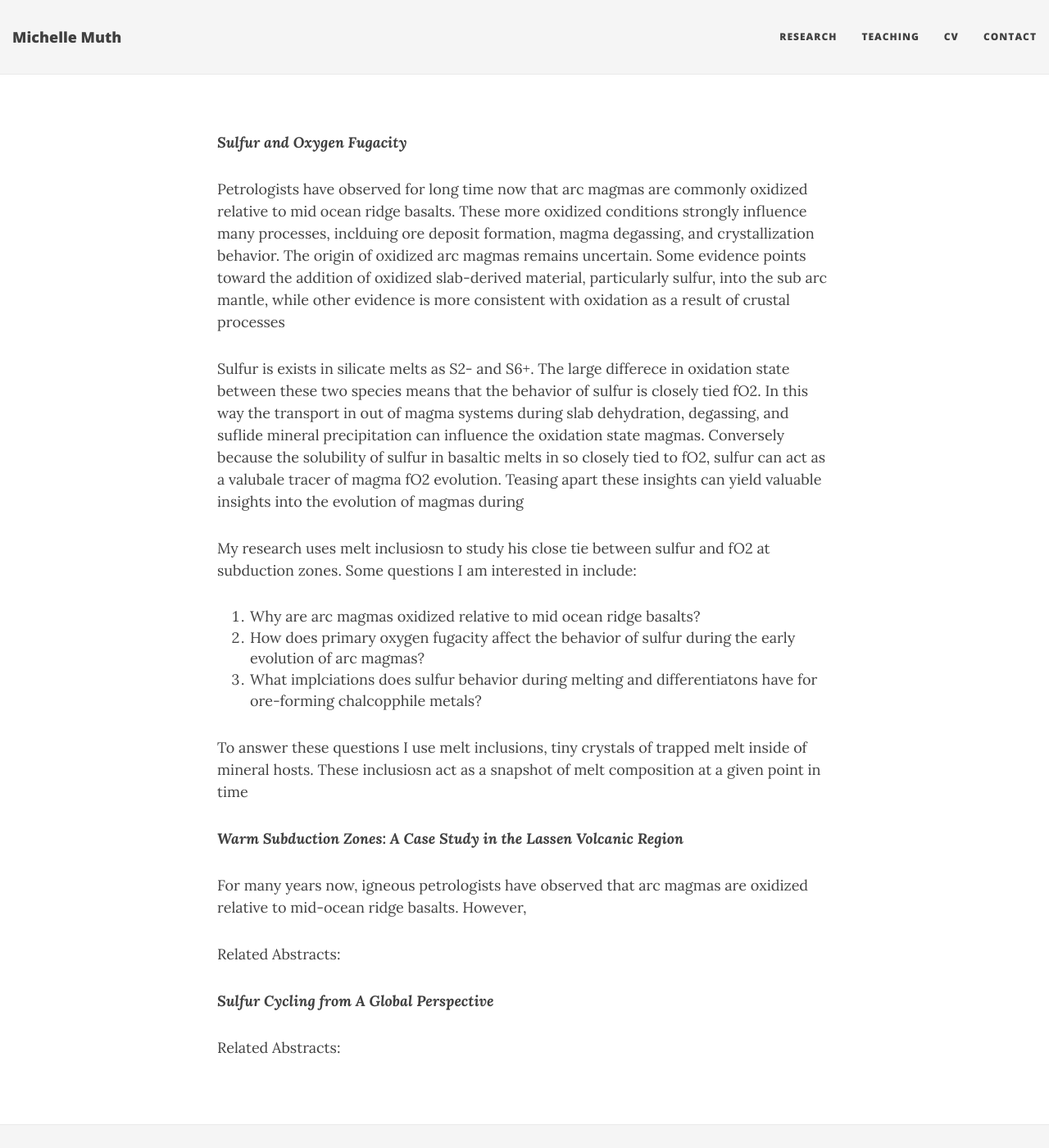
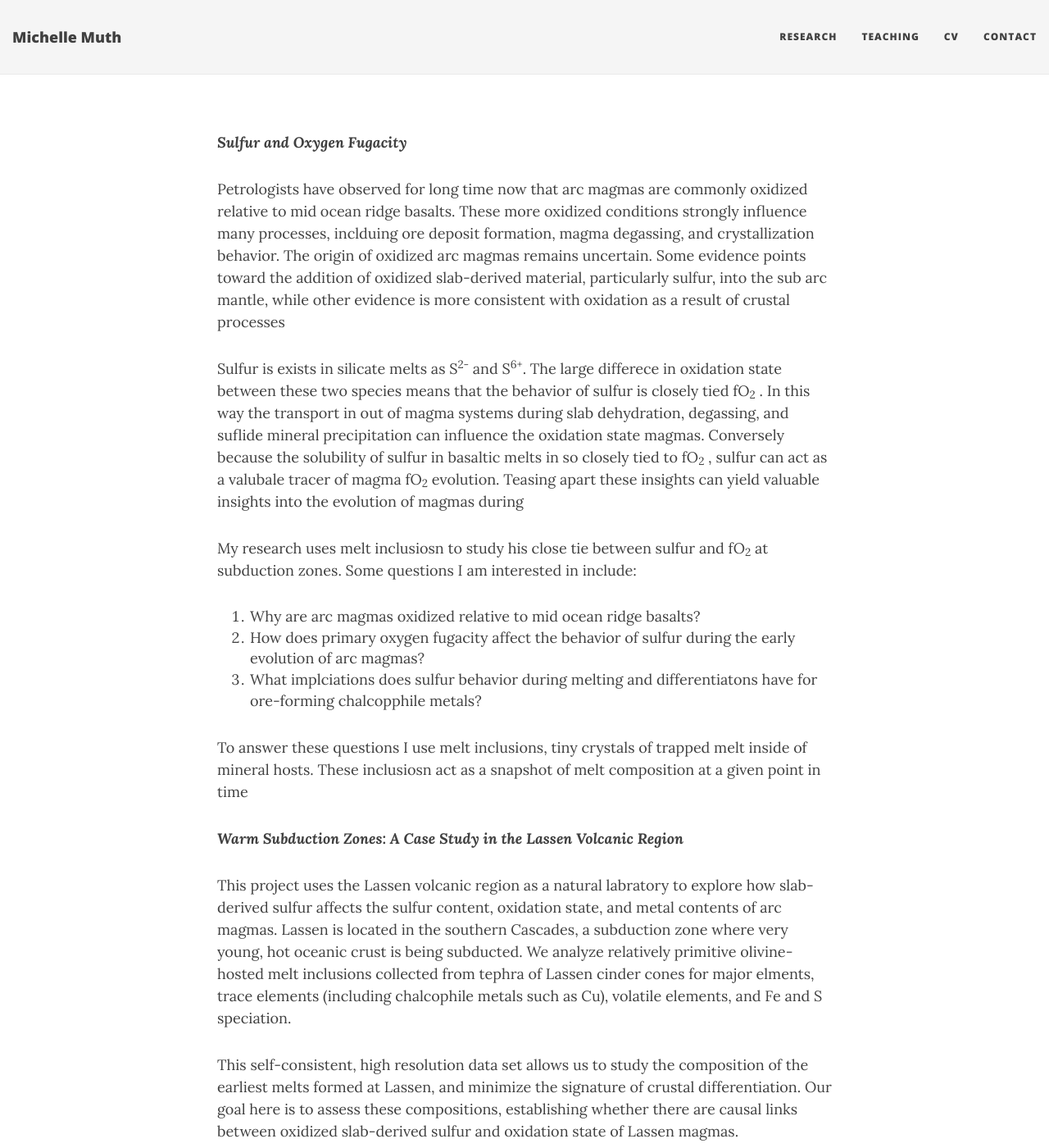
Before and after one commit to MichelleMuth/michellemuth.github.io, a Jekyll site: the page built from Research.md, in a window 1280 px wide and 1400 px high. Shown: the whole window at 82% size. Built offline with Jekyll 4.4.1, drawn with Linux system fonts in a browser that asks for light colours; nearby versions of some CDN libraries; some of the changed text lies outside the part shown.

Commit message:
Update Research.md

```diff
--- a/Research.md
+++ b/Research.md
@@ -8,9 +8,9 @@ img: /img/Teaching1
 
 Petrologists have observed for long time now that arc magmas are commonly oxidized relative to mid ocean ridge basalts. These more oxidized conditions strongly influence many processes, inclduing ore deposit formation, magma degassing, and crystallization behavior. The origin of oxidized arc magmas remains uncertain. Some evidence points toward the addition of oxidized slab-derived material, particularly sulfur, into the sub arc mantle, while other evidence is more consistent with oxidation as a result of crustal processes
 
-Sulfur is exists in silicate melts as S2- and S6+. The large differece in oxidation state between these two species means that the behavior of sulfur is closely tied fO2. In this way the transport in out of magma systems during slab dehydration, degassing, and suflide mineral precipitation can influence the oxidation state magmas. Conversely because the solubility of sulfur in basaltic melts in so closely tied to fO2, sulfur can act as a valubale tracer of magma fO2 evolution. Teasing apart these insights can yield valuable insights into the evolution of magmas during
+Sulfur is exists in silicate melts as S<sup>2-</sup> and S<sup>6+</sup>. The large differece in oxidation state between these two species means that the behavior of sulfur is closely tied fO<sub>2</sub> . In this way the transport in out of magma systems during slab dehydration, degassing, and suflide mineral precipitation can influence the oxidation state magmas. Conversely because the solubility of sulfur in basaltic melts in so closely tied to fO<sub>2</sub> , sulfur can act as a valubale tracer of magma fO<sub>2</sub> evolution. Teasing apart these insights can yield valuable insights into the evolution of magmas during
 
-My research uses melt inclusiosn to study  his close tie between sulfur and fO2 at subduction zones. Some questions I am interested in include:
+My research uses melt inclusiosn to study  his close tie between sulfur and fO<sub>2</sub> at subduction zones. Some questions I am interested in include:
 
 1. Why are arc magmas oxidized relative to mid ocean ridge basalts?
 2. How does primary oxygen fugacity affect the behavior of sulfur during the early evolution of arc magmas?
@@ -20,10 +20,19 @@ To answer these questions I use melt inclusions, tiny crystals of trapped melt i
 
 **_Warm Subduction Zones: A Case Study in the Lassen Volcanic Region_**
 
-For many years now, igneous petrologists have observed that arc magmas are oxidized relative to mid-ocean ridge basalts. However,
+This project uses the Lassen volcanic region as a natural labratory to explore how slab-derived sulfur affects the sulfur content, oxidation state, and metal contents of arc magmas. Lassen is located in the southern Cascades, a subduction zone where very young, hot oceanic crust is being subducted. We analyze relatively primitive olivine-hosted melt inclusions collected from tephra of Lassen cinder cones for major elments, trace elements (including chalcophile metals such as Cu), volatile elements, and Fe and S speciation.
+
+This self-consistent, high resolution data set allows us to study the composition of the earliest melts formed at Lassen, and minimize the signature of crustal differentiation. Our goal here is to assess these compositions, establishing whether there are causal links between oxidized slab-derived sulfur and oxidation state of Lassen magmas.
 
 Related Abstracts:
 
+Muth, M., Wallace, P.J., Walowski, K. J. (2018). The Role of Slab Melts in the Sulfur Content, Metal Content, and Oxidation State of Primitive Arc Magmas in the Southern Cascades. Presented at 2018 Goldschmidt Conference, Boston, MA 12-17 August
+
+
 **_Sulfur Cycling from A Global Perspective_**
 
+At relatively oxidizing conditions, sulfur solubility is several times greater than at conditions similar to mid-ocean ridge settings. This project takes advantage of this relationship by using S contents of primitive, olivine-hosted melt inclusions to place constraints on the fO2 of primitive arc magmas. Concentrations of S in primitive arc magmas were drawn from a compilation of Mg-rich olivine-hosted melt inclusion compositions corrected for olivine crystallization. Volatile concentrations are calculated using the least-degassed inclusions from each volcano to minimize the effects of degassing. This data set spans 18 subduction zone segments across a range of thermal regimes, and allows us to draw comparison across arcs globally.
+
 Related Abstracts:
+
+Muth, M., Wallace, P.J. (2018). Insights into Volatile Cycling and Arc Magma Oxidation State from Global Sulfur Trends. Presented at 2018 AGU Fall Meeting,
```
